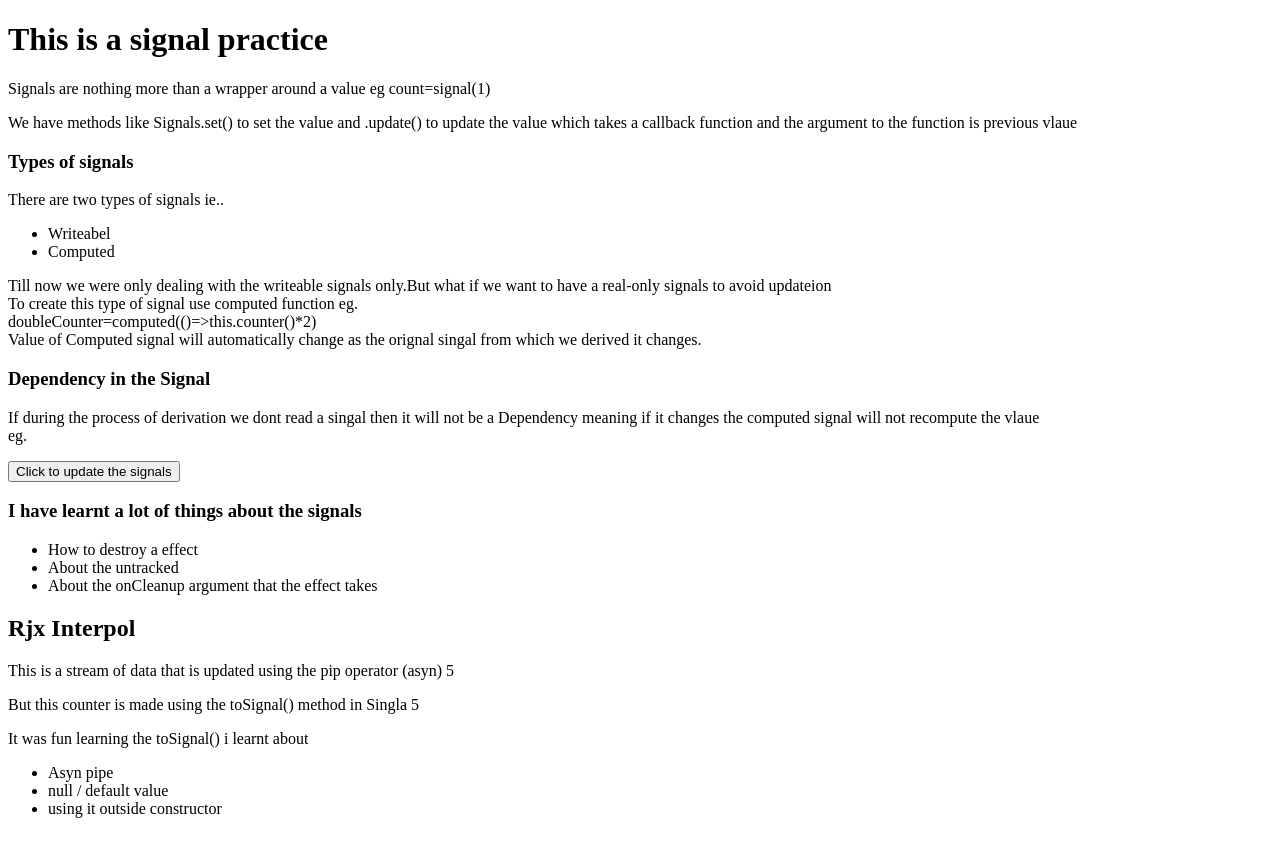
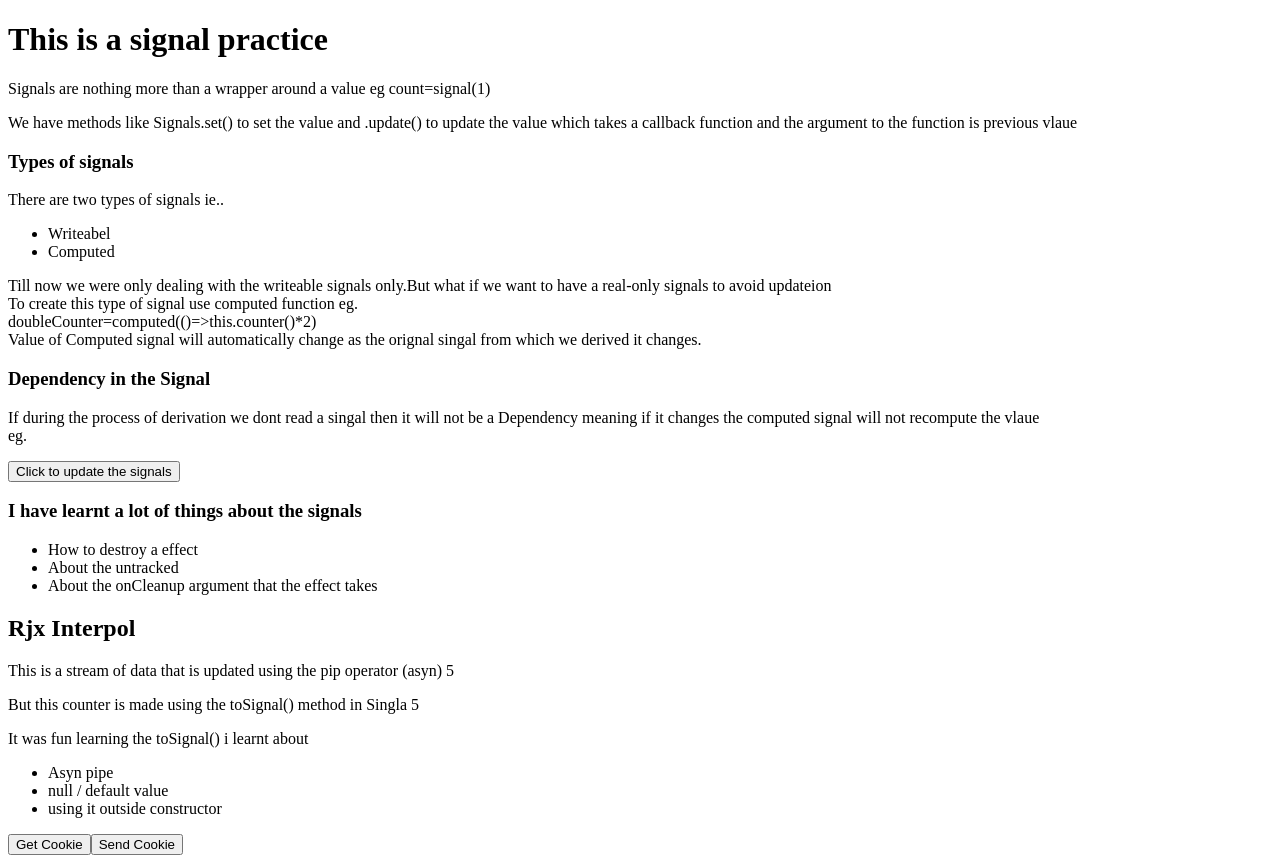
Before and after one commit to Msuf123/signals-practice, an Angular app: page / in a window 1280 px wide. Before the commit the page ends 834 px from the top, so only its background shows below. Built offline with nearby package versions, Linux system fonts and the light colour scheme.

Commit message:
Working with cookie

```diff
--- a/src/app/app.component.html
+++ b/src/app/app.component.html
@@ -32,3 +32,5 @@ To create this type of signal use computed function eg.<br> doubleCounter=comput
   <li>null / default value</li>
   <li>using it outside constructor</li>
 </ul>
+<button (click)="cookie()">Get Cookie</button>
+<button (click)="sendCookie()">Send Cookie</button>
--- a/src/app/app.component.ts
+++ b/src/app/app.component.ts
@@ -1,4 +1,5 @@
 import { AsyncPipe, CommonModule } from '@angular/common';
+import { HttpClient } from '@angular/common/http';
 import { Component, Injector, computed, effect, signal, untracked } from '@angular/core';
 import { toSignal } from '@angular/core/rxjs-interop';
 import { RouterOutlet } from '@angular/router';
@@ -7,9 +8,6 @@ import { RouterOutlet } from '@angular/router';
 ;
 import { interval,take, single,delay } from 'rxjs';
 
-// Even though this is a different array instance, the deep equality
-// function will consider the values to be equal, and the signal won't
-// trigger any updates.
 
 
 
@@ -32,7 +30,7 @@ export class AppComponent {
     return this.showCounter()?this.counter()*2:'None'
 
   })
-  constructor(private injector:Injector){
+  constructor(private injector:Injector,private http:HttpClient){
     this.counter.set(3)
     console.log(this.doubleCounter())
     this.counter.set(9)
@@ -47,5 +45,10 @@ export class AppComponent {
     this.siganlCounter=toSignal(this.timmer,{initialValue:20,injector:this.injector})
 
   }
-
+  cookie(){
+    this.http.get('http://localhost:3000/oo',{responseType:'text',withCredentials:true,observe:'body'}).subscribe((a)=>{console.log(a)})
+  }
+  sendCookie(){
+    this.http.get('http://localhost:3000/kk',{withCredentials:true,responseType:'text',observe:'body'}).subscribe((a)=>console.log(a))
+  }
 }
--- a/src/app/app.config.ts
+++ b/src/app/app.config.ts
@@ -1,8 +1,9 @@
-import { ApplicationConfig, provideZoneChangeDetection } from '@angular/core';
+import { ApplicationConfig, importProvidersFrom, provideZoneChangeDetection } from '@angular/core';
 import { provideRouter } from '@angular/router';
 
 import { routes } from './app.routes';
+import { HttpClientModule } from '@angular/common/http';
 
 export const appConfig: ApplicationConfig = {
-  providers: [provideZoneChangeDetection({ eventCoalescing: true }), provideRouter(routes)]
+  providers: [provideZoneChangeDetection({ eventCoalescing: true }),importProvidersFrom(HttpClientModule), provideRouter(routes)]
 };
```
